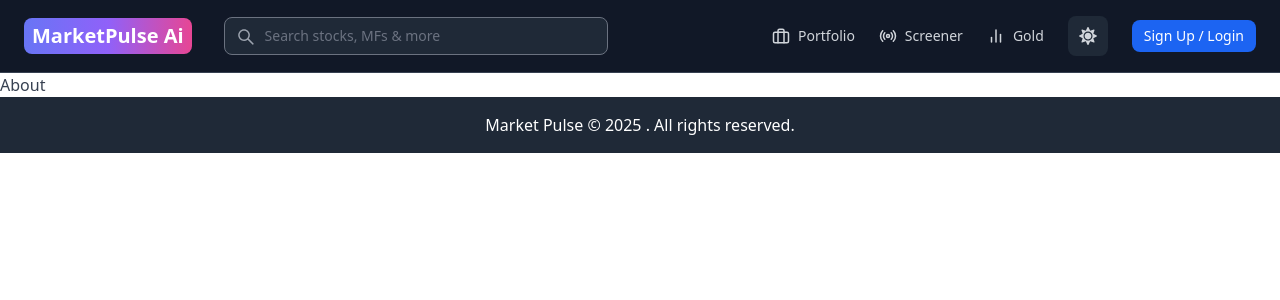
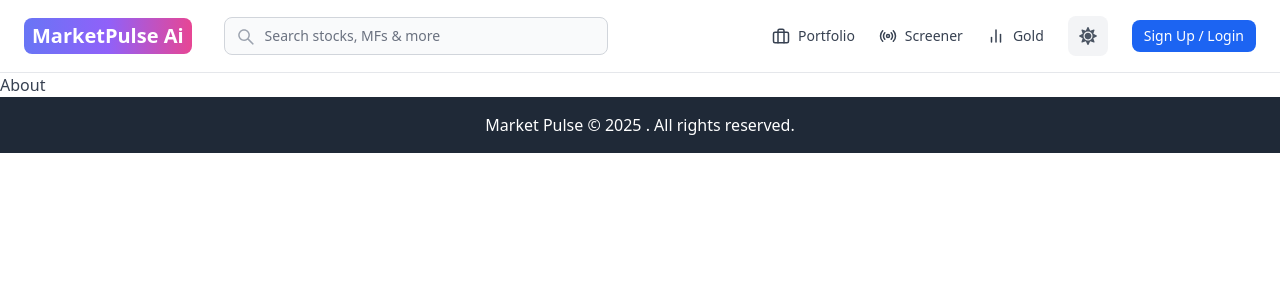
Before and after one commit to AVIKBHANJA/Marketpulse, a React (Vite) app in the folder client/: page /about in a window 1280 px wide. Shown: the top 300 px of the page. Built offline with nearby package versions, Linux system fonts and the light colour scheme.

Commit message:
added dark and light modes in header

```diff
--- a/client/src/components/Header.jsx
+++ b/client/src/components/Header.jsx
@@ -16,6 +16,15 @@ export default function Header() {
   const { currentUser } = useSelector((state) => state.user);
   const { theme } = useSelector((state) => state.theme);
   const [searchTerm, setSearchTerm] = useState('');
+
+  // Add dark mode class to root element
+  useEffect(() => {
+    if (theme === 'dark') {
+      document.documentElement.classList.add('dark');
+    } else {
+      document.documentElement.classList.remove('dark');
+    }
+  }, [theme]);
 
   useEffect(() => {
     const urlParams = new URLSearchParams(location.search);
@@ -50,7 +59,7 @@ export default function Header() {
   };
 
   return (
-    <div className="border-b border-gray-700 px-4 md:px-6 py-4 bg-gray-900">
+    <div className="border-b border-gray-200 dark:border-gray-700 px-4 md:px-6 py-4 bg-white dark:bg-gray-900">
       <div className="flex flex-col md:flex-row md:items-center justify-between max-w-7xl mx-auto gap-4">
         {/* Logo and Search */}
         <div className="flex items-center gap-4 md:gap-8">
@@ -60,11 +69,11 @@ export default function Header() {
             </span>
           </Link>
           <form onSubmit={handleSubmit} className="relative flex-1 md:flex-none">
-            <AiOutlineSearch className="absolute left-3 top-2.5 text-gray-400" size={20} />
+            <AiOutlineSearch className="absolute left-3 top-2.5 text-gray-400 dark:text-gray-500" size={20} />
             <input
               type="text"
               placeholder="Search stocks, MFs & more"
-              className="bg-gray-800 pl-10 pr-4 py-2 rounded-lg w-full md:w-96 text-sm text-white focus:outline-none focus:ring-2 focus:ring-blue-500"
+              className="bg-gray-50 dark:bg-gray-800 pl-10 pr-4 py-2 rounded-lg w-full md:w-96 text-sm text-gray-900 dark:text-white focus:outline-none focus:ring-2 focus:ring-blue-500 dark:focus:ring-blue-400 border border-gray-300 dark:border-gray-700"
               value={searchTerm}
               onChange={(e) => setSearchTerm(e.target.value)}
             />
@@ -74,15 +83,15 @@ export default function Header() {
         {/* Navigation and Auth */}
         <div className="flex items-center gap-4 md:gap-6 overflow-x-auto">
           {/* Navigation Buttons */}
-          <Link to="/portfolio" className="flex items-center gap-2 text-sm text-gray-300 hover:text-white whitespace-nowrap">
+          <Link to="/portfolio" className="flex items-center gap-2 text-sm text-gray-700 dark:text-gray-300 hover:text-blue-600 dark:hover:text-white whitespace-nowrap">
             <FiBriefcase size={18} />
             <span className="hidden md:inline">Portfolio</span>
           </Link>
-          <Link to="/screener" className="flex items-center gap-2 text-sm text-gray-300 hover:text-white whitespace-nowrap">
+          <Link to="/screener" className="flex items-center gap-2 text-sm text-gray-700 dark:text-gray-300 hover:text-blue-600 dark:hover:text-white whitespace-nowrap">
             <FiRadio size={18} />
             <span className="hidden md:inline">Screener</span>
           </Link>
-          <Link to="/gold" className="flex items-center gap-2 text-sm text-gray-300 hover:text-white whitespace-nowrap">
+          <Link to="/gold" className="flex items-center gap-2 text-sm text-gray-700 dark:text-gray-300 hover:text-blue-600 dark:hover:text-white whitespace-nowrap">
             <FiBarChart2 size={18} />
             <span className="hidden md:inline">Gold</span>
           </Link>
@@ -90,7 +99,7 @@ export default function Header() {
           {/* Theme Toggle */}
           <button
             onClick={() => dispatch(toggleTheme())}
-            className="w-10 h-10 flex items-center justify-center rounded-lg bg-gray-800 hover:bg-gray-700 text-gray-300 hover:text-white"
+            className="w-10 h-10 flex items-center justify-center rounded-lg bg-gray-100 dark:bg-gray-800 hover:bg-gray-200 dark:hover:bg-gray-700 text-gray-600 dark:text-gray-300 hover:text-gray-800 dark:hover:text-white"
           >
             {theme === 'light' ? <FaSun size={18} /> : <FaMoon size={18} />}
           </button>
@@ -108,30 +117,30 @@ export default function Header() {
                   className="cursor-pointer border-2 border-blue-500"
                 />
               }
-              className="z-50 dark:bg-gray-800"
+              className="z-50 dark:bg-gray-800 dark:border-gray-700"
             >
-              <Dropdown.Header className="bg-gray-800 border-gray-700">
-                <span className="block text-sm text-white">@{currentUser.username}</span>
-                <span className="block text-sm font-medium text-gray-400 truncate">
+              <Dropdown.Header className="bg-gray-100 dark:bg-gray-800 border-b dark:border-gray-700">
+                <span className="block text-sm text-gray-900 dark:text-white">@{currentUser.username}</span>
+                <span className="block text-sm font-medium text-gray-500 dark:text-gray-400 truncate">
                   {currentUser.email}
                 </span>
               </Dropdown.Header>
               <Link to="/dashboard?tab=profile">
-                <Dropdown.Item className="text-white hover:bg-gray-700">
+                <Dropdown.Item className="text-gray-700 dark:text-gray-200 hover:bg-gray-100 dark:hover:bg-gray-700">
                   Profile
                 </Dropdown.Item>
               </Link>
-              <Dropdown.Divider className="border-gray-700" />
+              <Dropdown.Divider className="border-gray-200 dark:border-gray-700" />
               <Dropdown.Item
                 onClick={handleSignout}
-                className="text-white hover:bg-gray-700"
+                className="text-gray-700 dark:text-gray-200 hover:bg-gray-100 dark:hover:bg-gray-700"
               >
                 Sign out
               </Dropdown.Item>
             </Dropdown>
           ) : (
             <Link to="/sign-in" className="whitespace-nowrap">
-              <button className="px-3 py-1.5 bg-blue-600 hover:bg-blue-700 rounded-lg text-sm text-white transition-colors">
+              <button className="px-3 py-1.5 bg-blue-600 hover:bg-blue-700 rounded-lg text-sm text-white transition-colors dark:bg-blue-500 dark:hover:bg-blue-600">
                 Sign Up / Login
               </button>
             </Link>
--- a/client/src/pages/Home.jsx
+++ b/client/src/pages/Home.jsx
@@ -287,7 +287,7 @@ const Home = () => {
   }
 
   return (
-    <div className="min-h-screen bg-gray-900 text-white">
+    <div className="min-h-screen bg-white dark:bg-gray-900 text-gray-900 dark:text-white">
       <TopBar
         data={marketData.tickers}
         currentIndex={tickerIndex}
@@ -303,14 +303,16 @@ const Home = () => {
       <div className="max-w-7xl mx-auto px-4 md:px-6 py-4 md:py-8">
         <div className="flex flex-col md:flex-row md:items-center justify-between mb-6 md:mb-8 gap-4">
           <div>
-            <h1 className="text-xl md:text-2xl mb-2">
-              Market Status: <span className="text-orange-500">Live</span>
+            <h1 className="text-xl md:text-2xl mb-2 text-gray-900 dark:text-white">
+              Market Status: <span className="text-orange-500 dark:text-orange-400">Live</span>
             </h1>
             <div className="flex gap-4 text-sm md:text-base">
               {marketData.indices.slice(0, 2).map(index => (
                 <span
                   key={index.name}
-                  className={parseFloat(index.changePercent) >= 0 ? 'text-green-500' : 'text-red-500'}
+                  className={parseFloat(index.changePercent) >= 0
+                    ? 'text-green-600 dark:text-green-400'
+                    : 'text-red-600 dark:text-red-400'}
                 >
                   {index.name} {parseFloat(index.changePercent) >= 0 ? '▲' : '▼'} {Math.abs(index.changePercent)}%
                 </span>
```
